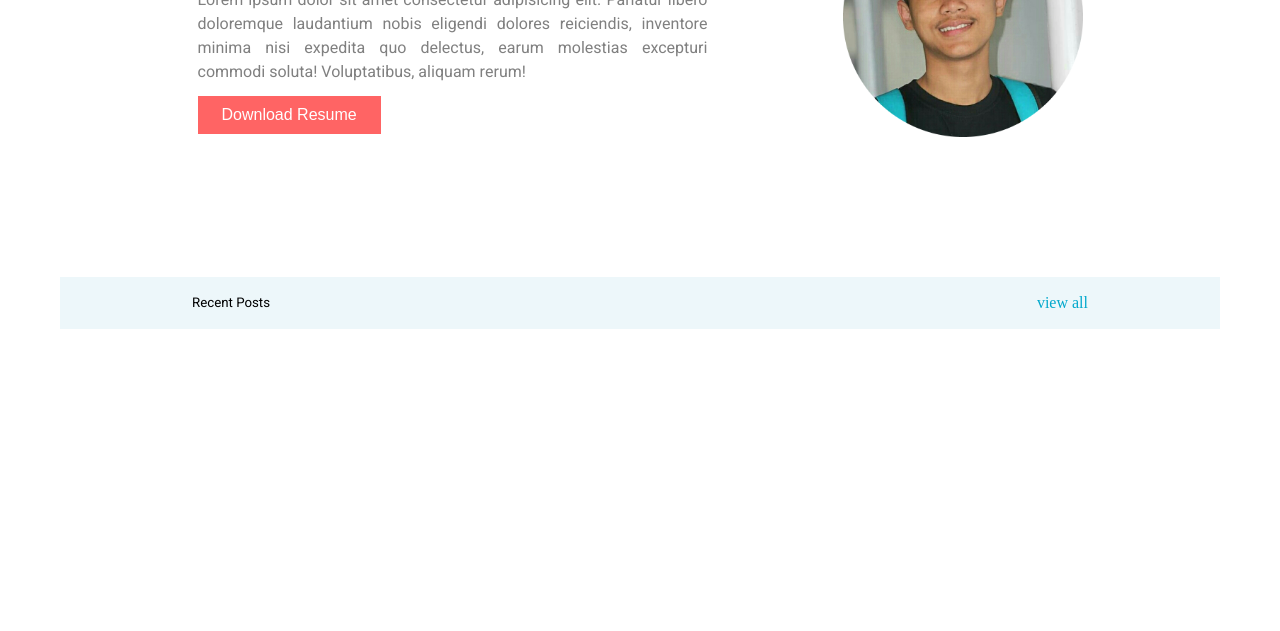
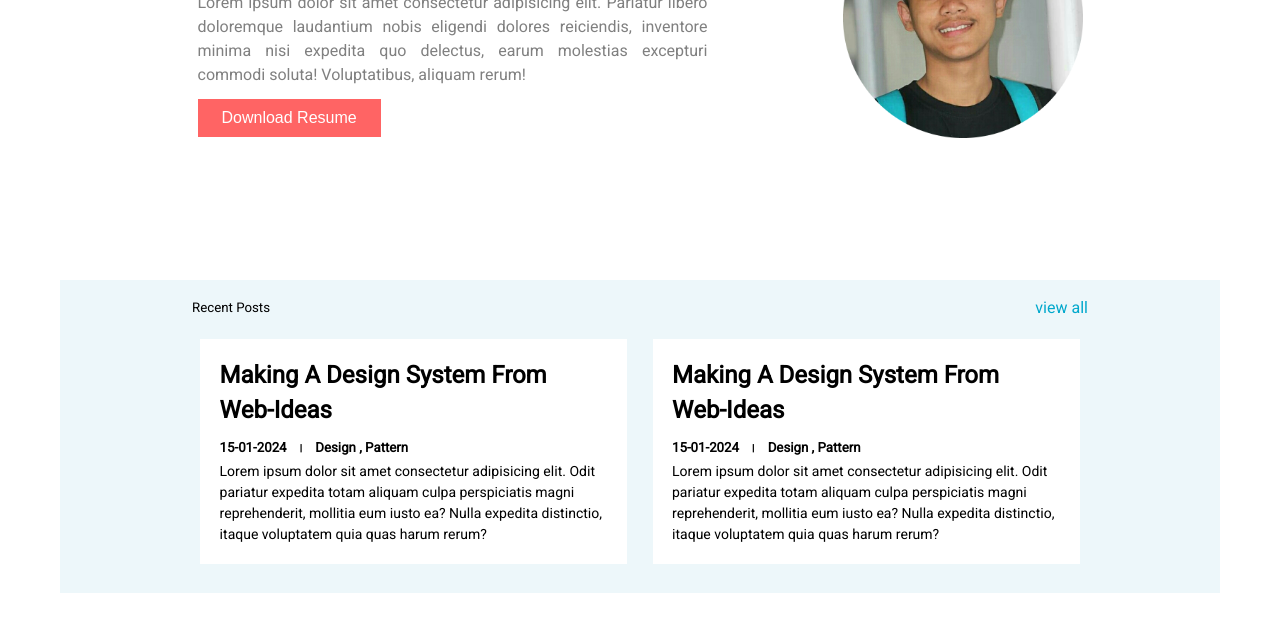
Before and after one commit to pobittra1/portfolio-21-days-bootcamp-phero, a plain HTML site: page index.html in a window 1280 px wide. Shown: the part 227-858 px from the top of the page. Before the commit the page ends 800 px from the top, so only its background shows below. Drawn offline with Linux system fonts and the light colour scheme.

Commit message:
complete post section with cards

```diff
--- a/index.html
+++ b/index.html
@@ -62,6 +62,18 @@
                 <h5>recent posts</h5>
                 <p>view all</p>
             </div>
+            <div class="cards">
+                <div class="card">
+                    <h2>making a design system from <br> web-ideas</h2>
+                    <h5 class="date-line">15-01-2024 &nbsp; । &nbsp; Design , Pattern</h5>
+                    <p>Lorem ipsum dolor sit amet consectetur adipisicing elit. Odit pariatur expedita totam aliquam culpa perspiciatis magni reprehenderit, mollitia eum iusto ea? Nulla expedita distinctio, itaque voluptatem quia quas harum rerum?</p>
+                </div>
+                <div class="card">
+                    <h2>making a design system from <br> web-ideas</h2>
+                    <h5 class="date-line">15-01-2024 &nbsp; । &nbsp; Design , Pattern</h5>
+                    <p>Lorem ipsum dolor sit amet consectetur adipisicing elit. Odit pariatur expedita totam aliquam culpa perspiciatis magni reprehenderit, mollitia eum iusto ea? Nulla expedita distinctio, itaque voluptatem quia quas harum rerum?</p>
+                </div>
+            </div>
         </div>
         <!-- post section end here -->
       </main>
--- a/style.css
+++ b/style.css
@@ -13,6 +13,8 @@
   justify-content: center;
   align-items: center;
   gap: 4rem;
+  font-family: "Heebo", sans-serif;
+
 }
 
 /* header section start here */
@@ -101,6 +103,8 @@ main {
 .post-section {
   width: 100%;
   background: #EDF7FA;
+  padding-bottom: 1.8rem;
+  margin-bottom: 6rem;
 }
 .upper-line {
   width: 80%;
@@ -119,5 +123,31 @@ main {
 .upper-line p{
    color: #00A8CC;
 }
+
+.cards{
+    width: 78%;
+    margin: 0 auto;
+    display: flex;
+    justify-content: space-between;
+    align-items: center;
+
+
+}
+.card{
+    padding: 1.2rem;
+    margin: 0 0.8rem;
+    background-color: white;
+}
+.card h2{
+    text-transform: capitalize;
+    font-weight: 600;
+    margin-bottom: 0.6rem;
+}
+.card h5{
+    margin-bottom: 0.2rem;
+}
+.card p{
+    font-size: 14px;
+}
 /* post section end here */
 /* main section end here */
```
